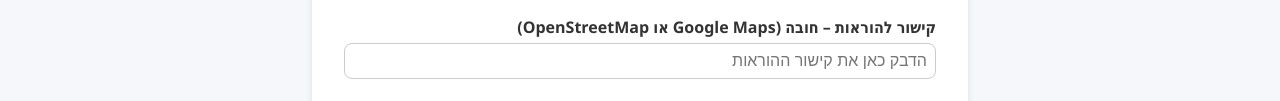
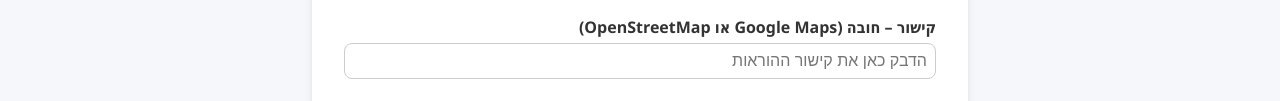
Before and after one commit to d0raka/CalculatorDistance, a plain HTML site: page index.html in a window 1280 px wide. Shown: the part 514-615 px from the top of the page. Drawn offline with Linux system fonts and the light colour scheme.

Commit message:
Update index.html

```diff
--- a/index.html
+++ b/index.html
@@ -170,7 +170,7 @@
                 </div>
             </div>
             <div class="form-group">
-                <label for="gmap">קישור להוראות – חובה (Google Maps או OpenStreetMap)</label>
+                <label for="gmap">קישור – חובה (Google Maps או OpenStreetMap)</label>
                 <input type="text" id="gmap" placeholder="הדבק כאן את קישור ההוראות" />
             </div>
             <div class="actions">
```
